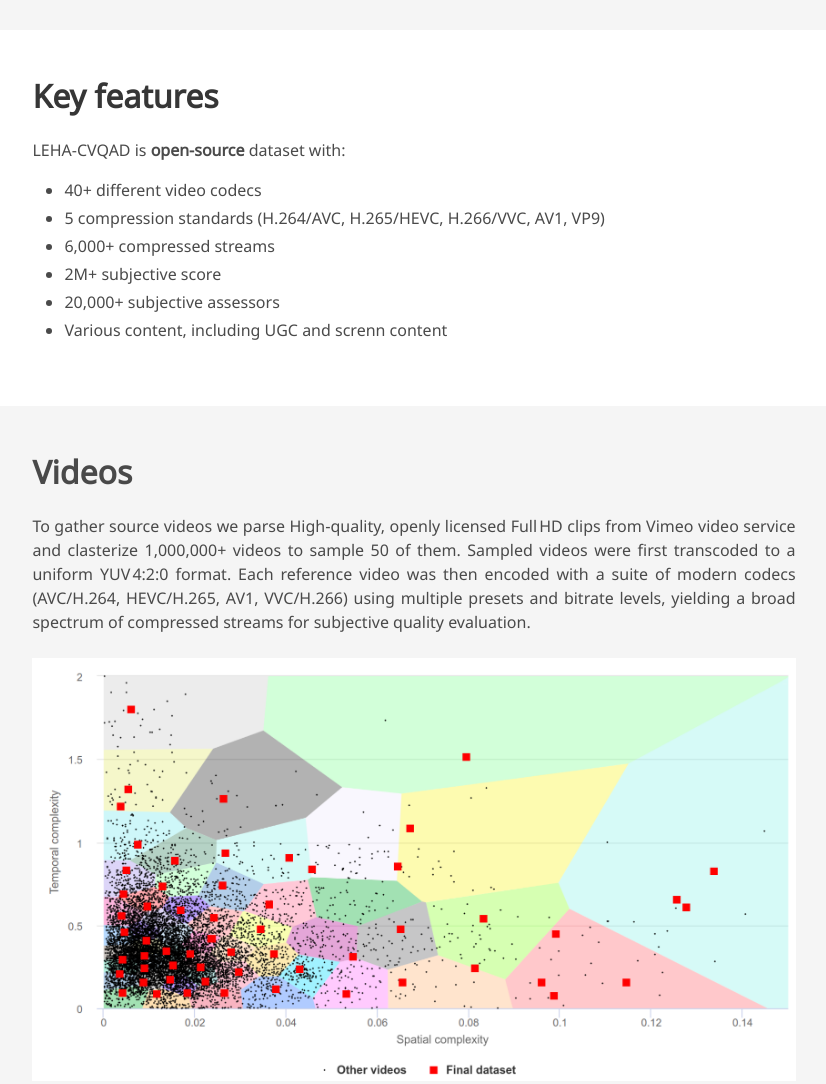
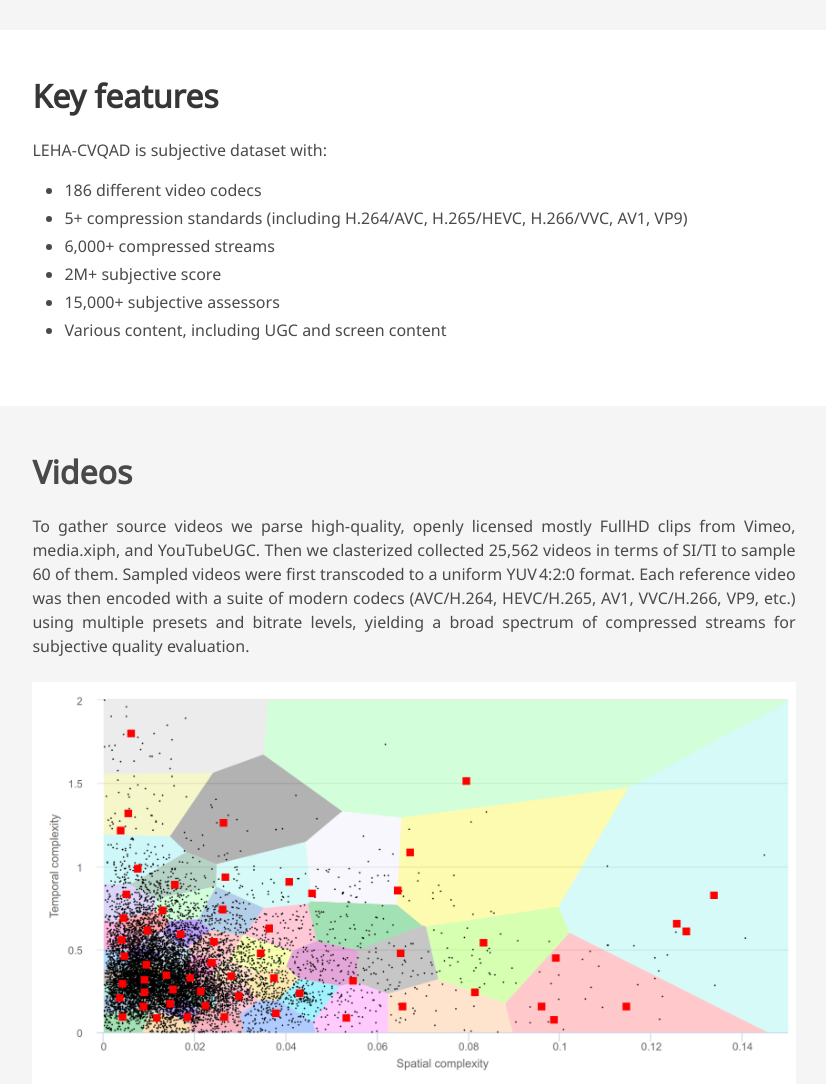
Before and after one commit to AleksandrGushchin/lcvqad, a plain HTML site: page index.html in a window 1280 px wide. Shown: the part 1000-2084 px from the top of the page, without its empty margins (226-1052 px from the left). Drawn offline with nearby package versions, Linux system fonts and the light colour scheme; some icons are missing; a web font is replaced by a local one.

Commit message:
Minor fix

```diff
--- a/index.html
+++ b/index.html
@@ -65,7 +65,7 @@
               </span>
               <span class="author-block">
                   <a href="TODO SECOND AUTHOR PERSONAL LINK"
-                    target="_blank">Maxim Smirnov</a><sup>4</sup>,
+                    target="_blank">Maksim Smirnov</a><sup>4</sup>,
               </span>
               <span class="author-block">
                   <a href="TODO SECOND AUTHOR PERSONAL LINK"
@@ -125,7 +125,7 @@
                   <span class="icon">
                     <i class="fas fa-file-pdf"></i>
                   </span>
-                  <span>Download dataset</span>
+                  <span>Download dataset open part</span>
                 </a>
               </span>
 
@@ -190,14 +190,14 @@
                 <div class="content has-text-justified">
                     <h2 class="title is-3">Key features</h2>
                     <p>
-                        LEHA-CVQAD is <b>open-source</b> dataset with:
+                        LEHA-CVQAD is subjective dataset with:
                         <ul>
-                          <li>40+ different video codecs</li>
-                          <li>5 compression standards (H.264/AVC, H.265/HEVC, H.266/VVC, AV1, VP9)</li>
+                          <li>186 different video codecs</li>
+                          <li>5+ compression standards (including H.264/AVC, H.265/HEVC, H.266/VVC, AV1, VP9)</li>
                           <li>6,000+ compressed streams</li>
                           <li>2M+ subjective score</li>
-                          <li>20,000+ subjective assessors</li>
-                          <li>Various content, including UGC and screnn content</li>
+                          <li>15,000+ subjective assessors</li>
+                          <li>Various content, including UGC and screen content</li>
                         </ul>
                     </p>
                 </div>
@@ -215,7 +215,7 @@
                 <div class="content has-text-justified">
                     <h2 class="title is-3">Videos</h2>
                     <p>
-                      To gather source videos we parse High‐quality, openly licensed Full HD clips from Vimeo video service and clasterize 1,000,000+ videos to sample 50 of them. Sampled videos were first transcoded to a uniform YUV 4:2:0 format. Each reference video was then encoded with a suite of modern codecs (AVC/H.264, HEVC/H.265, AV1, VVC/H.266) using multiple presets and bitrate levels, yielding a broad spectrum of compressed streams for subjective quality evaluation.
+                      To gather source videos we parse high‐quality, openly licensed mostly FullHD clips from Vimeo, media.xiph, and YouTubeUGC. Then we clasterized collected 25,562 videos in terms of SI/TI to sample 60 of them. Sampled videos were first transcoded to a uniform YUV 4:2:0 format. Each reference video was then encoded with a suite of modern codecs (AVC/H.264, HEVC/H.265, AV1, VVC/H.266, VP9, etc.) using multiple presets and bitrate levels, yielding a broad spectrum of compressed streams for subjective quality evaluation.
                     </p>
                 </div>
                 <img src="static/images/selection.png">
@@ -237,7 +237,7 @@
                 <div class="content has-text-justified">
                     <h2 class="title is-3">Subjective study</h2>
                     <p>
-                      To obtain high-quality subjective score for each video in LEHA-CVQAD, we employed two consecutive subjective studies. During the first one, we performed pairwise comparisons for each reference video. This way, obtained pairwise scores do not consider content of the video, which could potentially distort the resulting scores. For the second subjective study, we sampled three videos from each group to assess their MOS values. After that we use MAP to merge these two types of subjective score, projecting them onto single scale. More detailes can be seen in the paper.
+                      To obtain reliable subjective scores for each video in LEHA-CVQAD, we employed two consecutive subjective studies. During the first one, we performed pairwise comparisons for each reference video and then applied ELO and Bradley-Terry models. This way, obtained pairwise scores do not consider content of the video, which could potentially distort the resulting scores, but apper to be highly accurate. For the second subjective study, we sampled three videos from each group to assess their MOS values. After that we use MAP to merge these two types of subjective score, projecting them onto single scale. More detailes can be seen in the paper.
                     </p>
                 </div>
             </div>
```
